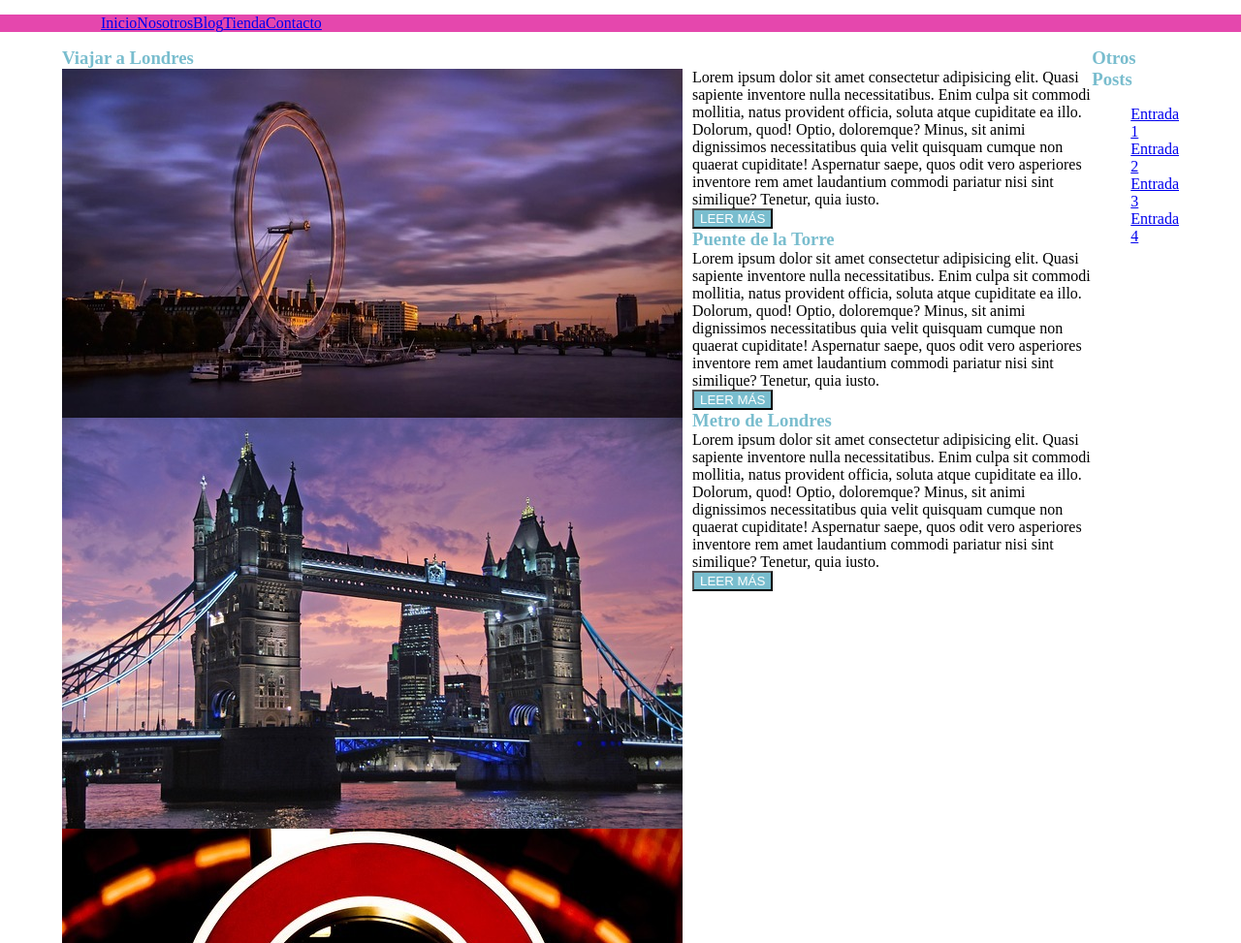
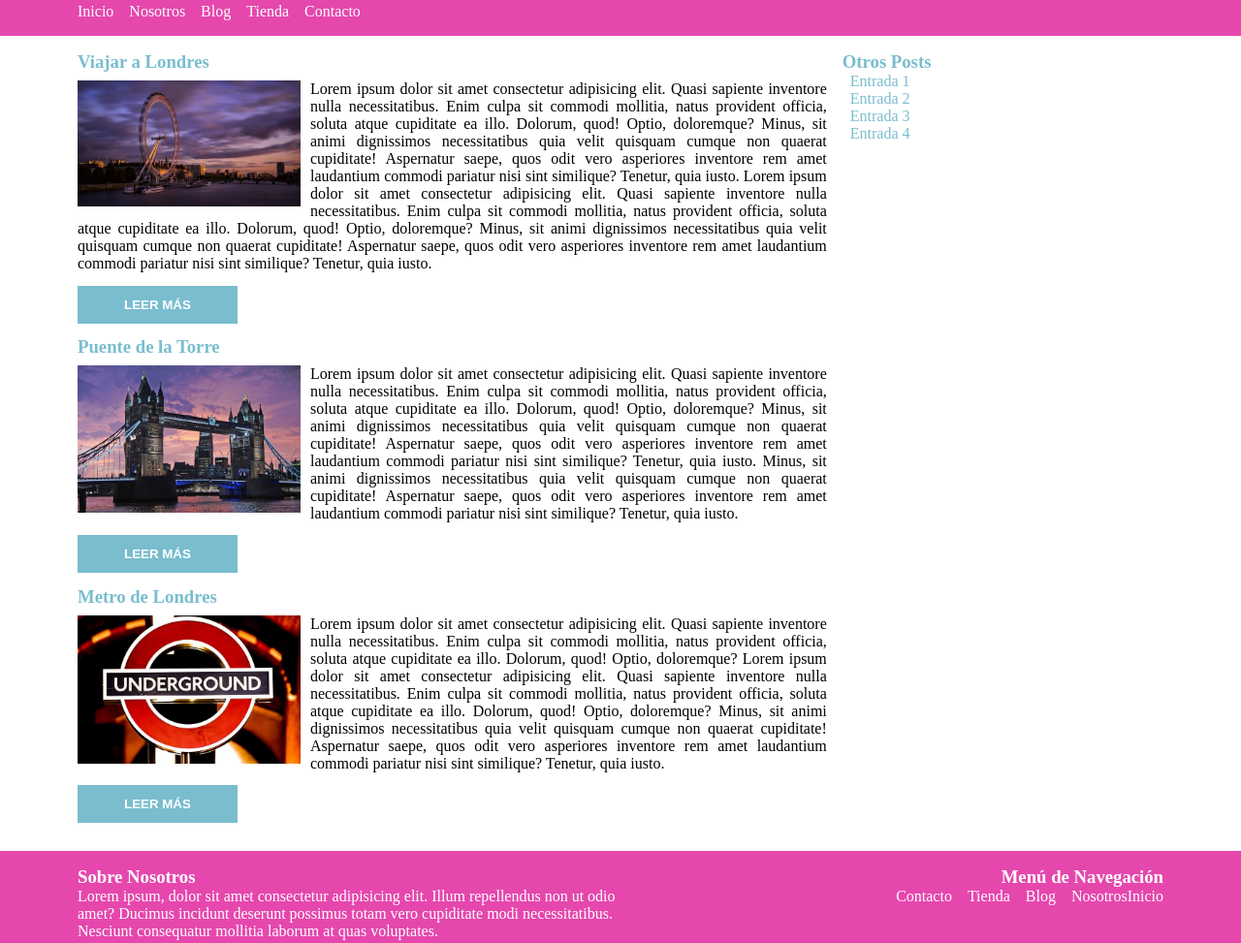
Before and after one commit to CZamora5/Intro-web, a plain HTML site: page 0_intro_html/2_etiquetas_semánticas/index.html in a window 1280 px wide. Shown: the part 85-1058 px from the top of the page at 97% size. Drawn offline with Linux system fonts and the light colour scheme.

Commit message:
Added style

```diff
--- a/0_intro_html/2_etiquetas_semánticas/index.html
+++ b/0_intro_html/2_etiquetas_semánticas/index.html
@@ -12,7 +12,7 @@
     <div class="wrapper">
       <img src="./img/logo.png" alt="logo blog"/>
     </div>
-    <nav class="bg-primary txt-light">
+    <nav class="bg-primary txt-light navbar">
       <div class="wrapper">
         <ul class="flex">
           <li><a href="#">Inicio</a></li>
@@ -26,11 +26,13 @@
   </header>
   <main>
     <div class="wrapper flex">
-      <section>
+      <section class="articles">
         <article>
           <h1 class="txt-accent">Viajar a Londres</h1>
           <img src="./img/imagen_1.jpg" class="float-left" alt="imagen 1"/>
-          <p>
+          <p class="txt-justify">
+            Lorem ipsum dolor sit amet consectetur adipisicing elit. Quasi sapiente inventore nulla necessitatibus. Enim culpa sit commodi mollitia, natus provident officia, soluta atque cupiditate ea illo. Dolorum, quod! Optio, doloremque?
+            Minus, sit animi dignissimos necessitatibus quia velit quisquam cumque non quaerat cupiditate! Aspernatur saepe, quos odit vero asperiores inventore rem amet laudantium commodi pariatur nisi sint similique? Tenetur, quia iusto.
             Lorem ipsum dolor sit amet consectetur adipisicing elit. Quasi sapiente inventore nulla necessitatibus. Enim culpa sit commodi mollitia, natus provident officia, soluta atque cupiditate ea illo. Dolorum, quod! Optio, doloremque?
             Minus, sit animi dignissimos necessitatibus quia velit quisquam cumque non quaerat cupiditate! Aspernatur saepe, quos odit vero asperiores inventore rem amet laudantium commodi pariatur nisi sint similique? Tenetur, quia iusto.
           </p>
@@ -39,8 +41,9 @@
         <article>
           <h1 class="txt-accent">Puente de la Torre</h1>
           <img src="./img/imagen_2.jpg" class="float-left" alt="imagen 2"/>
-          <p>
+          <p class="txt-justify">
             Lorem ipsum dolor sit amet consectetur adipisicing elit. Quasi sapiente inventore nulla necessitatibus. Enim culpa sit commodi mollitia, natus provident officia, soluta atque cupiditate ea illo. Dolorum, quod! Optio, doloremque?
+            Minus, sit animi dignissimos necessitatibus quia velit quisquam cumque non quaerat cupiditate! Aspernatur saepe, quos odit vero asperiores inventore rem amet laudantium commodi pariatur nisi sint similique? Tenetur, quia iusto.
             Minus, sit animi dignissimos necessitatibus quia velit quisquam cumque non quaerat cupiditate! Aspernatur saepe, quos odit vero asperiores inventore rem amet laudantium commodi pariatur nisi sint similique? Tenetur, quia iusto.
           </p>
           <button class="bg-accent txt-light txt-upper">Leer más</button>
@@ -48,7 +51,8 @@
         <article>
           <h1 class="txt-accent">Metro de Londres</h1>
           <img src="./img/imagen_3.jpg" class="float-left" alt="imagen 3"/>
-          <p>
+          <p class="txt-justify">
+            Lorem ipsum dolor sit amet consectetur adipisicing elit. Quasi sapiente inventore nulla necessitatibus. Enim culpa sit commodi mollitia, natus provident officia, soluta atque cupiditate ea illo. Dolorum, quod! Optio, doloremque?
             Lorem ipsum dolor sit amet consectetur adipisicing elit. Quasi sapiente inventore nulla necessitatibus. Enim culpa sit commodi mollitia, natus provident officia, soluta atque cupiditate ea illo. Dolorum, quod! Optio, doloremque?
             Minus, sit animi dignissimos necessitatibus quia velit quisquam cumque non quaerat cupiditate! Aspernatur saepe, quos odit vero asperiores inventore rem amet laudantium commodi pariatur nisi sint similique? Tenetur, quia iusto.
           </p>
@@ -73,7 +77,7 @@
             <h3>Sobre Nosotros</h3>
             Lorem ipsum, dolor sit amet consectetur adipisicing elit. Illum repellendus non ut odio amet? Ducimus incidunt deserunt possimus totam vero cupiditate modi necessitatibus. Nesciunt consequatur mollitia laborum at quas voluptates.
           </div>
-          <div>
+          <div class="navbar txt-right">
             <h3>Menú de Navegación</h3>
             <ul class="flex">
               <li><a href="#">Inicio</a></li>
--- a/0_intro_html/2_etiquetas_semánticas/styles/index.css
+++ b/0_intro_html/2_etiquetas_semánticas/styles/index.css
@@ -26,12 +26,15 @@ p {
 
 ul {
   list-style: none;
+  margin: 0;
+  padding: 0;
 }
 
 .wrapper {
   width: 90%;
   max-width: 1200px;
   margin: 0 auto;
+  padding: 1rem;
 }
 
 .bg-primary {
@@ -66,7 +69,67 @@ ul {
   text-align: center;
 }
 
+.txt-right {
+  text-align: right;
+}
+
+.txt-justify {
+  text-align: justify;
+}
+
 .float-left {
   float: left;
   padding-right: 10px;;
 }
+
+.navbar a {
+  text-decoration: none;
+  color: var(--clr-light);
+}
+
+.navbar li + li {
+  margin-left: 1em;
+}
+
+.articles {
+  flex-basis: 70%;
+}
+
+aside {
+  flex-basis: 30%;
+  margin-left: 1rem;
+}
+
+aside ul {
+  margin-left: 0.5em;
+}
+
+aside a {
+  text-decoration: none;
+  color: var(--clr-accent);
+}
+
+footer section > .flex > * {
+  flex: 1;
+}
+
+footer .navbar .flex {
+  flex-direction: row-reverse;
+}
+
+button {
+  padding: 0.75rem;
+  padding-left: 3rem;
+  padding-right: 3rem;
+  border: 0;
+  margin-block: 1em;
+  font-weight: bold;
+}
+
+article h1 {
+  margin-bottom: 0.5rem;
+}
+
+img {
+  width: 240px;
+}
```
